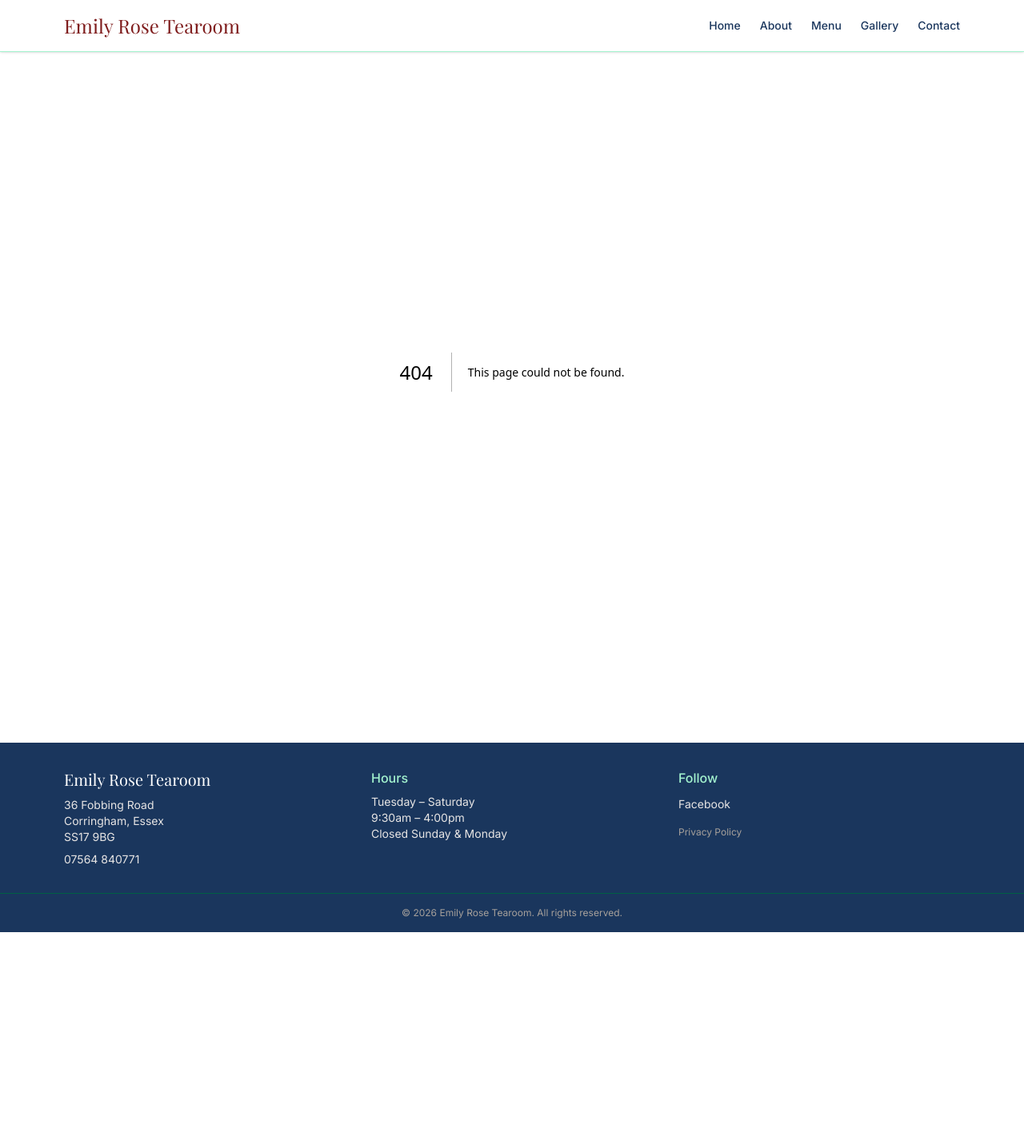
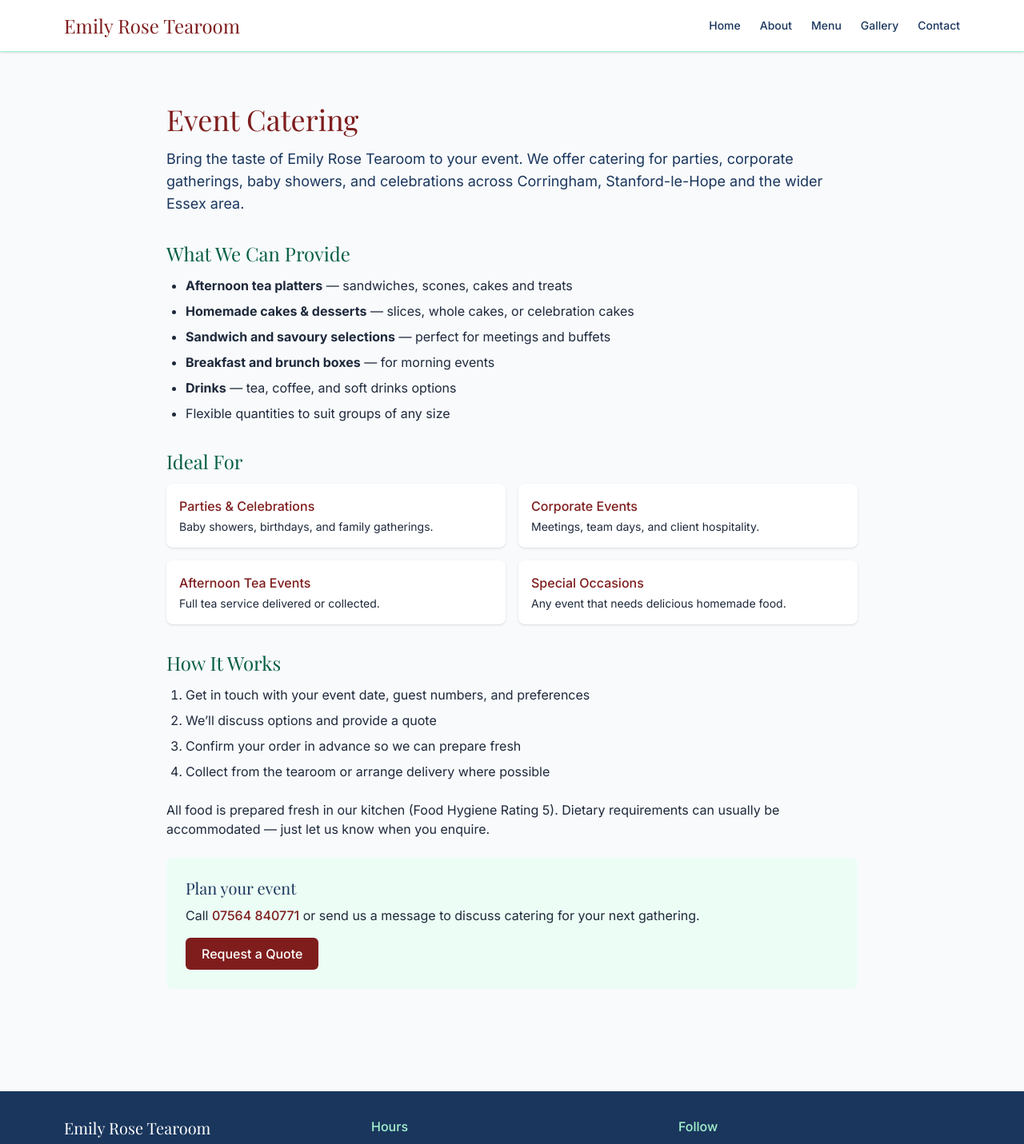
Before and after one commit to mcfearless75/emily-rose-tearoom, a Next.js app: page /event-catering in a window 1280 px wide. Before the commit this address had no page. Shown: the top 1431 px of the page at 80% size. Before the commit the page ends 1166 px from the top, so only its background shows below. Built offline with nearby package versions, Linux system fonts and the light colour scheme; a web font is replaced by a local one.

Commit message:
Add Event Catering page with SEO content

```diff
--- /dev/null
+++ b/src/app/event-catering/page.tsx
@@ -0,0 +1,82 @@
+import type { Metadata } from "next";
+import Link from "next/link";
+
+export const metadata: Metadata = {
+  title: "Event Catering | Afternoon Teas & Cakes for Hire",
+  description:
+    "Event catering from Emily Rose Tearoom in Corringham. Afternoon teas, homemade cakes, sandwiches and platters for parties, corporate events and celebrations across Essex.",
+  keywords: [
+    "event catering Corringham",
+    "afternoon tea catering Essex",
+    "cake catering Thurrock",
+    "party catering Stanford-le-Hope",
+    "tea party catering Essex",
+    "corporate catering Corringham",
+  ],
+  openGraph: {
+    title: "Event Catering | Emily Rose Tearoom",
+    description: "Homemade afternoon teas, cakes and platters for your events in Essex.",
+    type: "website",
+  },
+};
+
+export default function EventCatering() {
+  return (
+    <div className="max-w-4xl mx-auto px-4 py-16">
+      <h1 className="font-serif text-4xl text-burgundy mb-4">Event Catering</h1>
+      <p className="text-lg text-navy mb-6">
+        Bring the taste of Emily Rose Tearoom to your event. We offer catering for parties, corporate gatherings, baby showers, and celebrations across Corringham, Stanford-le-Hope and the wider Essex area.
+      </p>
+
+      <h2 className="font-serif text-2xl text-emerald mt-8 mb-3">What We Can Provide</h2>
+      <ul className="list-disc pl-6 space-y-2 mb-6">
+        <li><strong>Afternoon tea platters</strong> — sandwiches, scones, cakes and treats</li>
+        <li><strong>Homemade cakes & desserts</strong> — slices, whole cakes, or celebration cakes</li>
+        <li><strong>Sandwich and savoury selections</strong> — perfect for meetings and buffets</li>
+        <li><strong>Breakfast and brunch boxes</strong> — for morning events</li>
+        <li><strong>Drinks</strong> — tea, coffee, and soft drinks options</li>
+        <li>Flexible quantities to suit groups of any size</li>
+      </ul>
+
+      <h2 className="font-serif text-2xl text-emerald mt-8 mb-3">Ideal For</h2>
+      <div className="grid md:grid-cols-2 gap-4 mb-8">
+        <div className="bg-white p-4 rounded-lg shadow">
+          <h3 className="font-medium text-burgundy mb-1">Parties & Celebrations</h3>
+          <p className="text-sm">Baby showers, birthdays, and family gatherings.</p>
+        </div>
+        <div className="bg-white p-4 rounded-lg shadow">
+          <h3 className="font-medium text-burgundy mb-1">Corporate Events</h3>
+          <p className="text-sm">Meetings, team days, and client hospitality.</p>
+        </div>
+        <div className="bg-white p-4 rounded-lg shadow">
+          <h3 className="font-medium text-burgundy mb-1">Afternoon Tea Events</h3>
+          <p className="text-sm">Full tea service delivered or collected.</p>
+        </div>
+        <div className="bg-white p-4 rounded-lg shadow">
+          <h3 className="font-medium text-burgundy mb-1">Special Occasions</h3>
+          <p className="text-sm">Any event that needs delicious homemade food.</p>
+        </div>
+      </div>
+
+      <h2 className="font-serif text-2xl text-emerald mt-8 mb-3">How It Works</h2>
+      <ol className="list-decimal pl-6 space-y-2 mb-6">
+        <li>Get in touch with your event date, guest numbers, and preferences</li>
+        <li>We’ll discuss options and provide a quote</li>
+        <li>Confirm your order in advance so we can prepare fresh</li>
+        <li>Collect from the tearoom or arrange delivery where possible</li>
+      </ol>
+
+      <p className="mb-6">
+        All food is prepared fresh in our kitchen (Food Hygiene Rating 5). Dietary requirements can usually be accommodated — just let us know when you enquire.
+      </p>
+
+      <div className="bg-emerald-50 p-6 rounded-lg">
+        <h3 className="font-serif text-xl text-navy mb-2">Plan your event</h3>
+        <p className="mb-4">Call <a href="tel:07564840771" className="text-burgundy font-medium">07564 840771</a> or send us a message to discuss catering for your next gathering.</p>
+        <Link href="/contact" className="inline-block bg-burgundy text-white px-5 py-2 rounded-md font-medium">
+          Request a Quote
+        </Link>
+      </div>
+    </div>
+  );
+}
```
